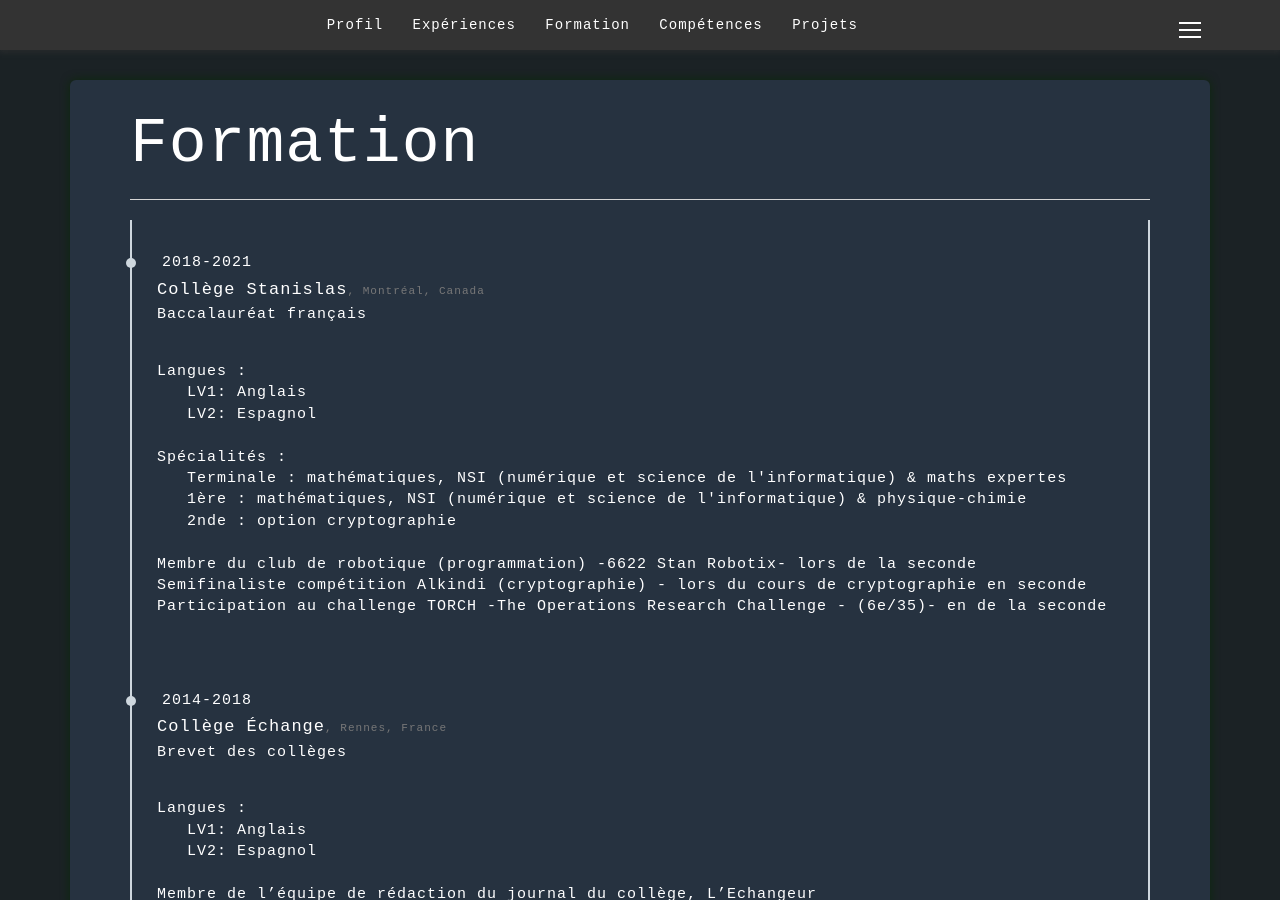
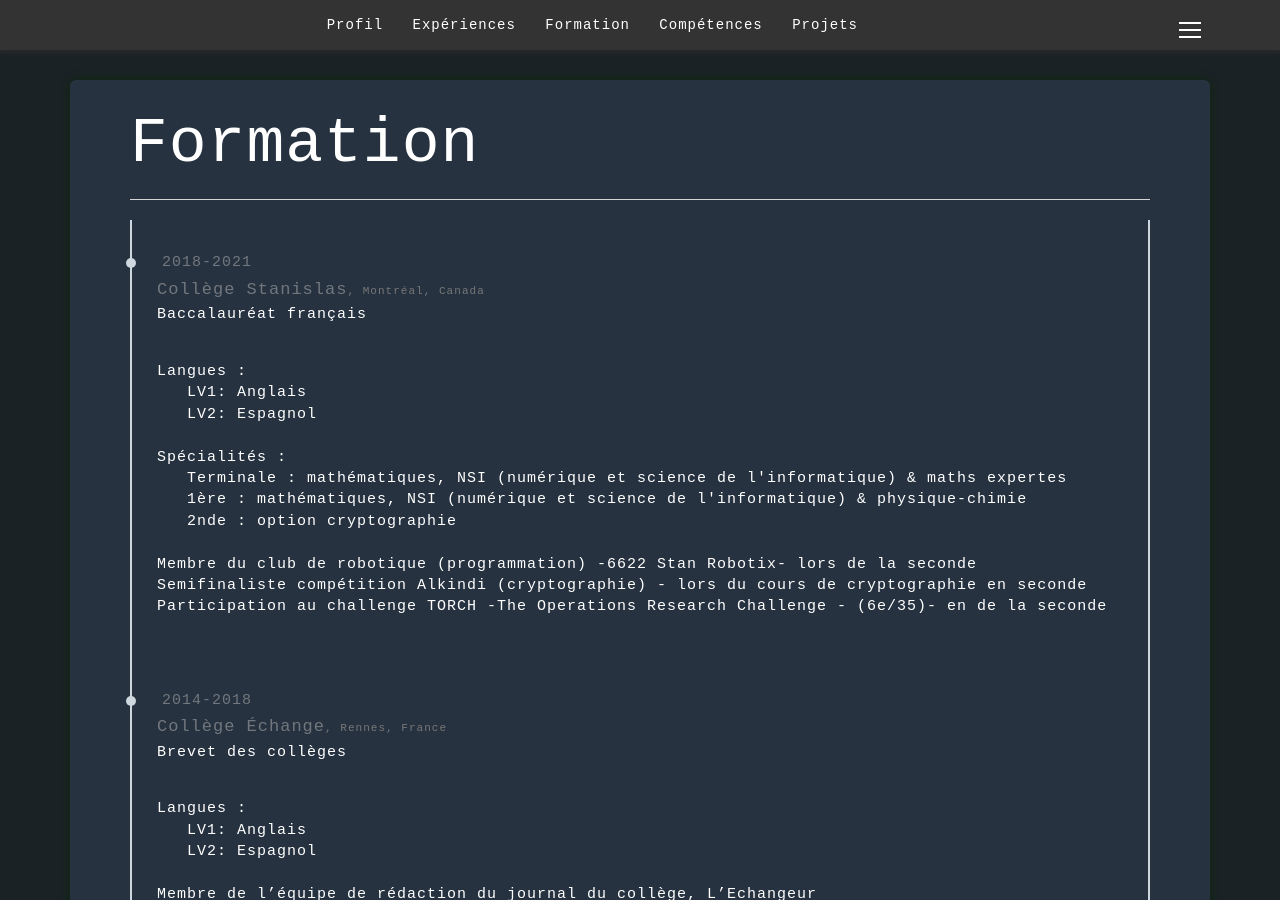
Before and after one commit to MaelC001/MaelC001.github.io, a Jekyll site: the page built from education/index.html, in a window 1280 px wide and 900 px high. Built offline with Jekyll 4.4.1, drawn with Linux system fonts in a browser that asks for light colours; nearby versions of some CDN libraries.

Commit message:
Update index.html

```diff
--- a/education/index.html
+++ b/education/index.html
@@ -8,9 +8,9 @@ title: Portfolio - Education
     <hr class="star-bright">
     <ul>
         <li>
-            <span id="workTitle">2018-2021</span>
+            <span class="workTitle">2018-2021</span>
             <div class="content">
-                <h3 id="workTitle">Collège Stanislas<small>, Montréal, Canada</small></h3>
+                <h3 class="workTitle">Collège Stanislas<small>, Montréal, Canada</small></h3>
                 <p>Baccalauréat français</p>
             	<p>Langues :<br>
             	    &nbsp;&nbsp;&nbsp;LV1: Anglais<br>
@@ -27,9 +27,9 @@ title: Portfolio - Education
             </div>
         </li>
         <li>
-            <span id="workTitle">2014-2018</span>
+            <span class="workTitle">2014-2018</span>
             <div class="content">
-                <h3 id="workTitle">Collège Échange<small>, Rennes, France</small></h3>
+                <h3 class="workTitle">Collège Échange<small>, Rennes, France</small></h3>
                 <p>Brevet des collèges</p>
             	<p>Langues :<br>
                     &nbsp;&nbsp;&nbsp;LV1: Anglais<br>
@@ -37,23 +37,23 @@ title: Portfolio - Education
             </div>
         </li>
         <li>
-            <span id="workTitle">2010-2014</span>
+            <span class="workTitle">2010-2014</span>
             <div class="content">
-                <h3 id="workTitle">école Sainte-Cécile<small>, Montréal, Canada</small></h3>
+                <h3 class="workTitle">école Sainte-Cécile<small>, Montréal, Canada</small></h3>
                 <p>École primaire</p>
             </div>
         </li>
         <li>
-            <span id="workTitle">2008-2010</span>
+            <span class="workTitle">2008-2010</span>
             <div class="content">
-                <h3 id="workTitle">école Saint-Aubin<small>, Rennes, France</small></h3>
+                <h3 class="workTitle">école Saint-Aubin<small>, Rennes, France</small></h3>
                 <p>École primaire</p>
             </div>
         </li>
         <li>
-            <span id="workTitle">2005-2008</span>
+            <span class="workTitle">2005-2008</span>
             <div class="content">
-                <h3 id="workTitle">École Saint-Malo<small>, Rennes, France</small></h3>
+                <h3 class="workTitle">École Saint-Malo<small>, Rennes, France</small></h3>
                 <p>École maternelle</p>
             </div>
         </li>
```
